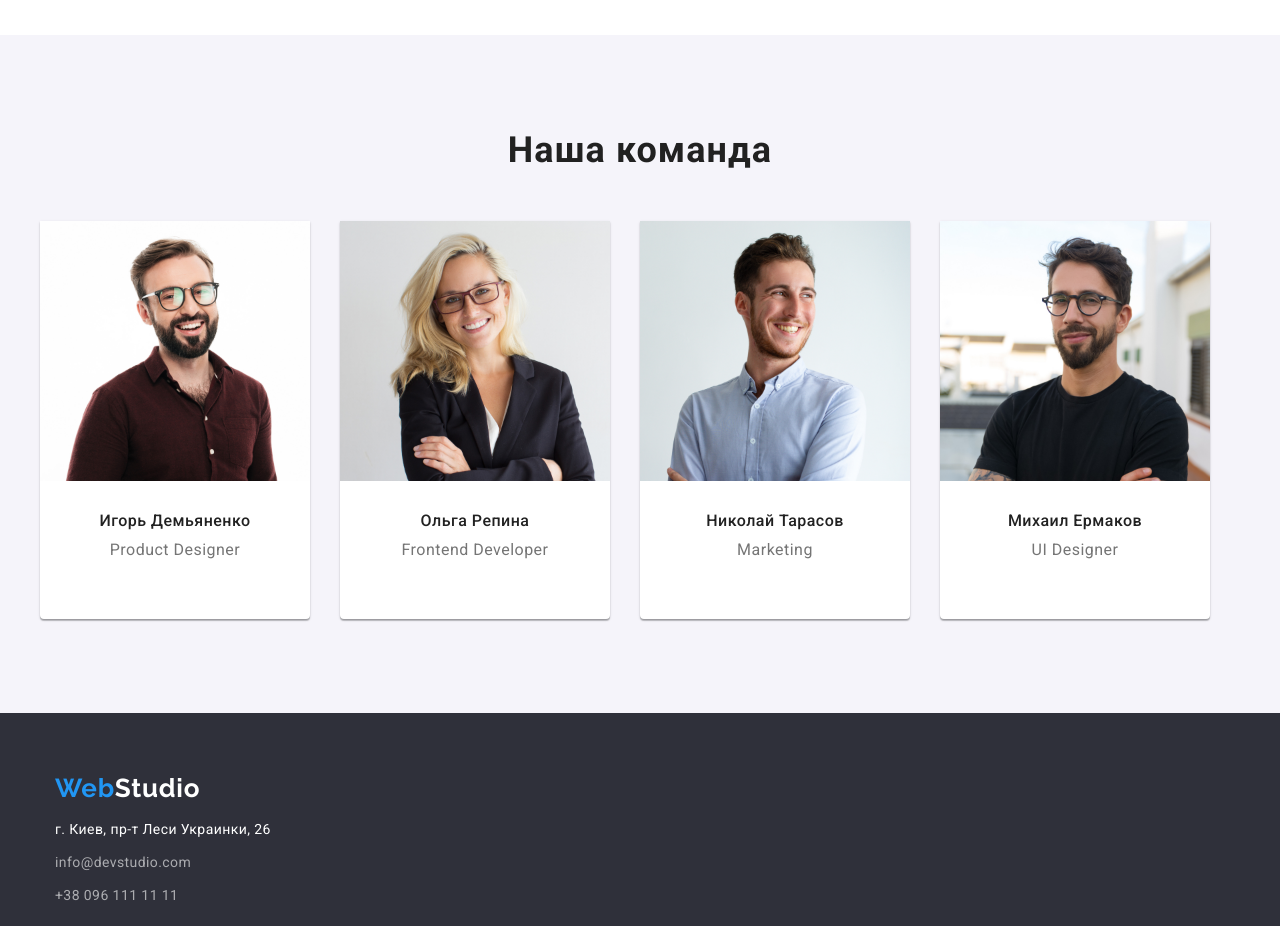
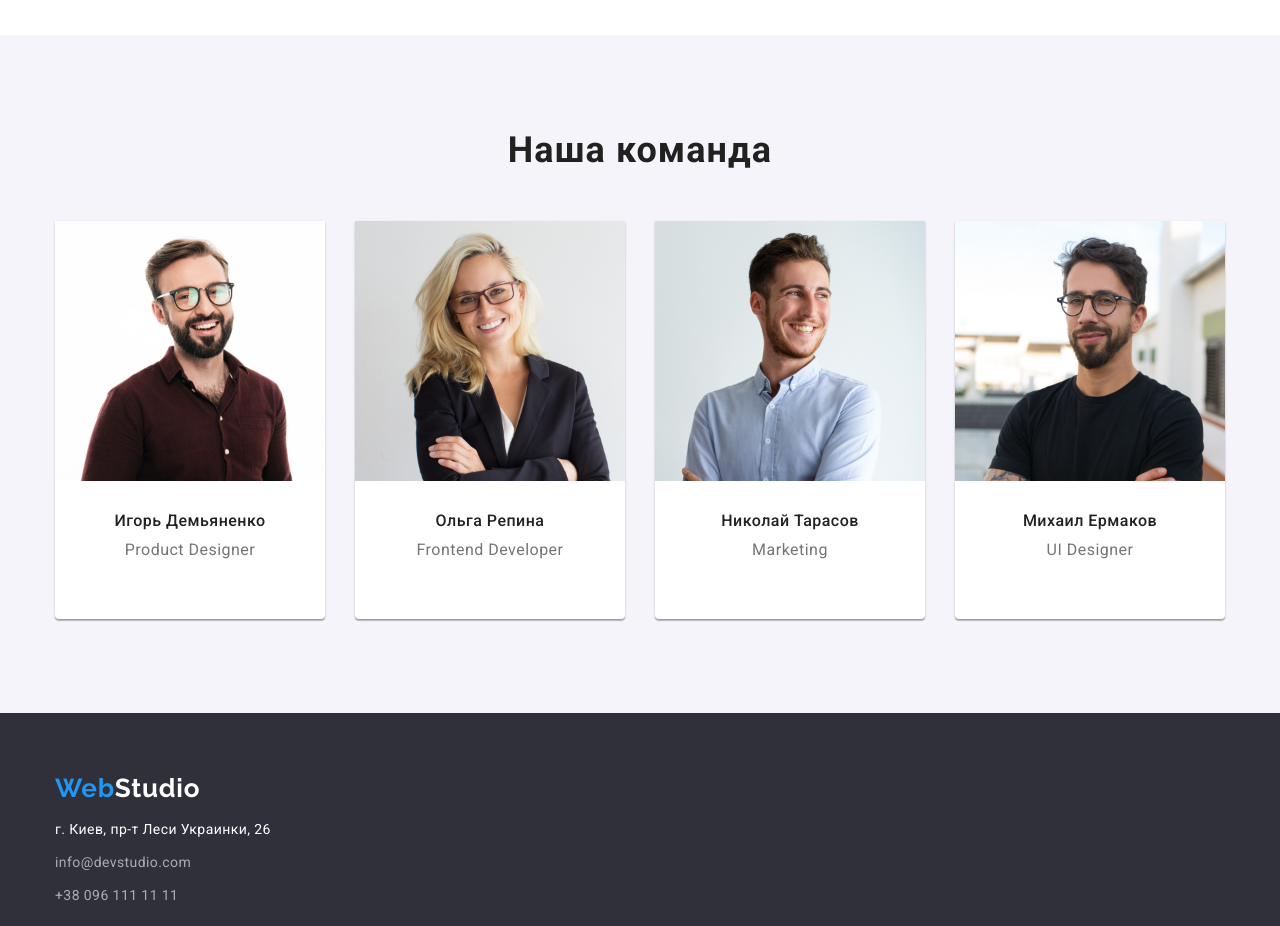
Before and after one commit to Hrytsai-Maksym/goit-markup-hw-03, a plain HTML site: page index.html in a window 1280 px wide. Shown: the part 1420-2346 px from the top of the page. Drawn offline with Linux system fonts and the light colour scheme.

Commit message:
Update nain.css

```diff
--- a/CSS/nain.css
+++ b/CSS/nain.css
@@ -51,7 +51,9 @@ img {
 }
 /*********************************************/
 /*основа*/
-
+/* .centr{
+  justify-content: center;
+} */
 .body {
   background: #ffffff;
   font-family: Roboto, sans-serif;
@@ -133,6 +135,13 @@ img {
   margin-left: auto;
   margin-right: auto;
 
+}
+.container-comand{
+  width: 1200px;
+  padding-left: 15px;
+  padding-right: 15px;
+  margin-left: auto;
+  margin-right: auto;
 }
 .container-footer-port {
     width: 1230px;
```
